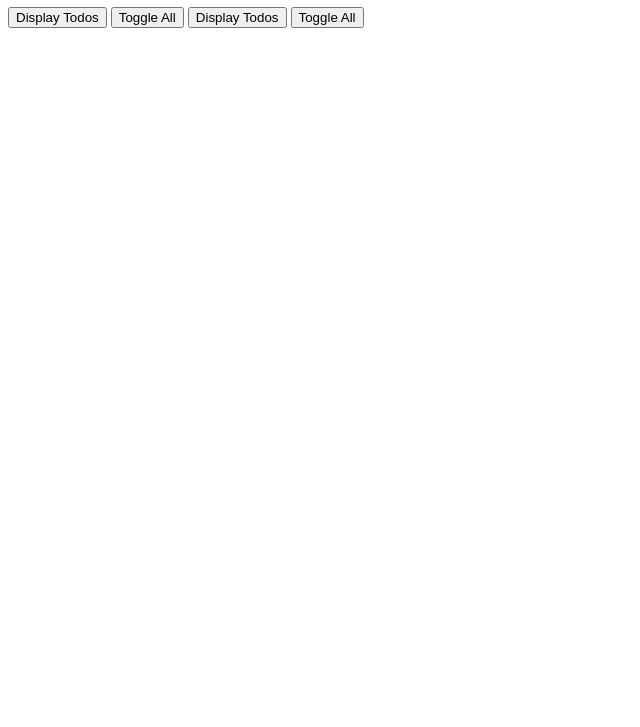
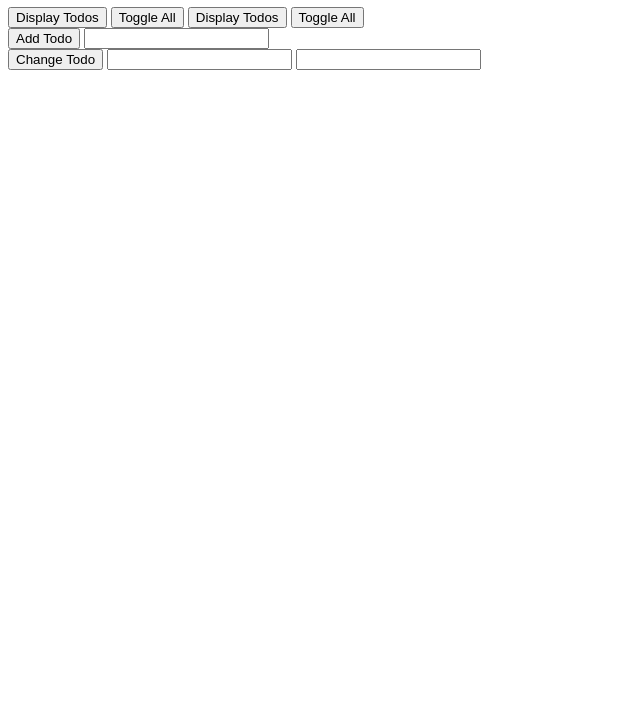
Before and after one commit to ahnuce/watchandcode, a website: page index.html in a window 1280 px wide. Shown: the part 73-800 px from the top of the page, without its empty margins (0-640 px from the left). Drawn offline with Linux system fonts and the light colour scheme.

Commit message:
added add todo and change todo controls

```diff
--- a/index.html
+++ b/index.html
@@ -8,11 +8,23 @@
   </head>
   <body>
     <h1>Anusones Todo List</h1>
-    <button type="button" id="displayTodosButton">Display Todos</button>
-    <button type="button" id="toggleAllButton">Toggle All</button>
-    <button type="button" onclick="handlers.displayTodos()">Display Todos</button>
-    <button type="button" onclick="handlers.toggleAll()">Toggle All</button>
+    <div>
+      <button type="button" id="displayTodosButton">Display Todos</button>
+      <button type="button" id="toggleAllButton">Toggle All</button>
+      <button type="button" onclick="handlers.displayTodos()">Display Todos</button>
+      <button type="button" onclick="handlers.toggleAll()">Toggle All</button>
+    </div>
 
+    <div>
+      <button onclick="handlers.addTodo()">Add Todo</button>
+      <input id="addTodoTextInput" type="text" >
+    </div>
+
+    <div>
+      <button onclick="handlers.changeTodo()">Change Todo</button>
+      <input id="changeTodoPositionInput" type="number">
+      <input id="changeTodoTextInput" type="text">
+    </div>
     <script src="todos.js"></script>
   </body>
 </html>
--- a/todos.js
+++ b/todos.js
@@ -229,5 +229,17 @@ var handlers = {
   },
   toggleAll: function(){
     todoList.toggleAll();
+  },
+  addTodo: function(){
+  var addTodoTextInput =  document.getElementById('addTodoTextInput');
+    todoList.addTodo(addTodoTextInput.value); //we need the value from the input
+    addTodoTextInput.value = '';
+  },
+  changeTodo: function(){
+    var changeTodoPositionInput = document.getElementById('changeTodoPositionInput');
+    var changeTodoTextInput = document.getElementById('changeTodoTextInput');
+    todoList.changeTodo(changeTodoPositionInput.valueAsNumber, changeTodoTextInput.value)
+    changeTodoTextInput.value = '';
+    changeTodoPositionInput.value = '';
   }
 };
```
